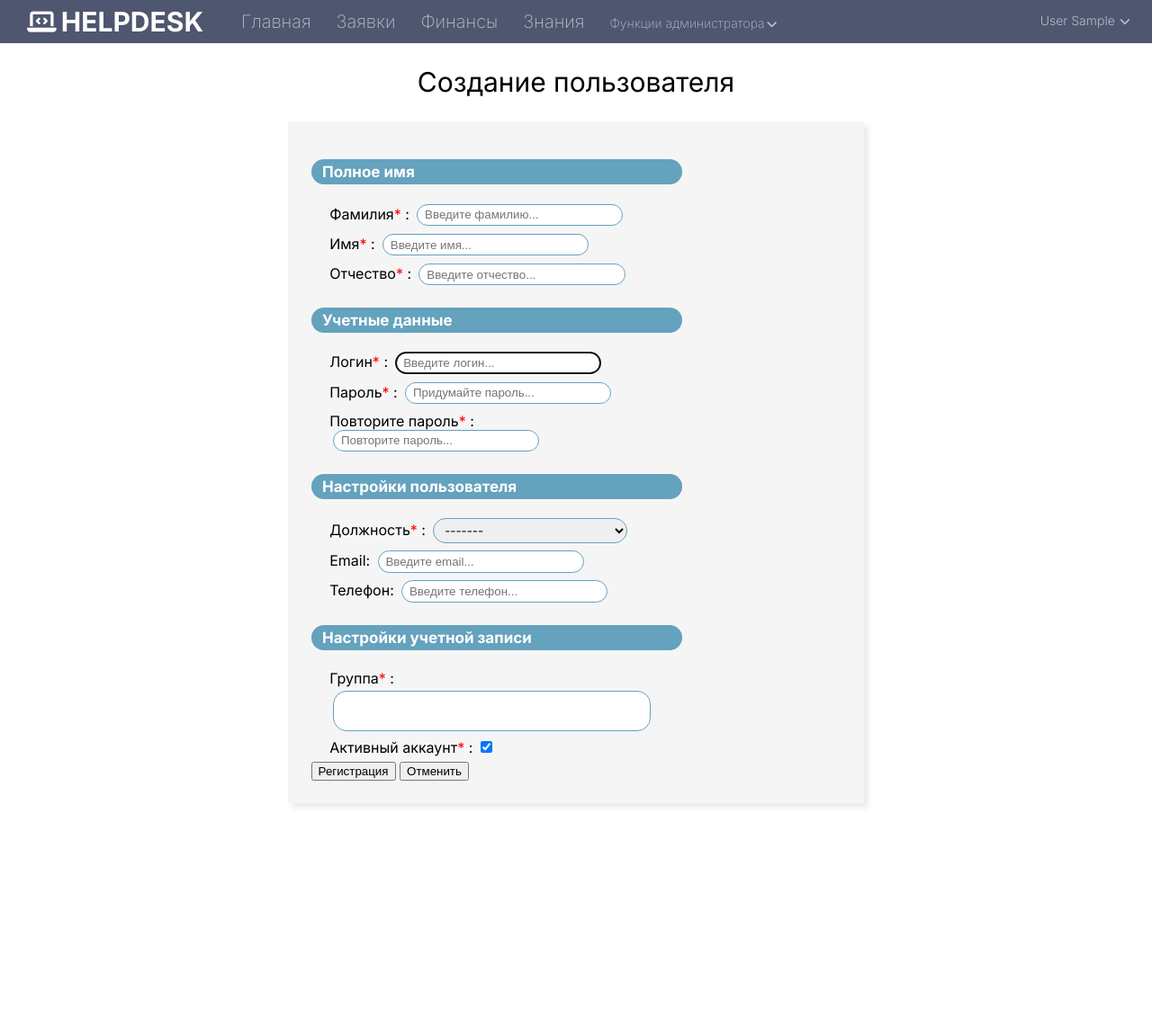
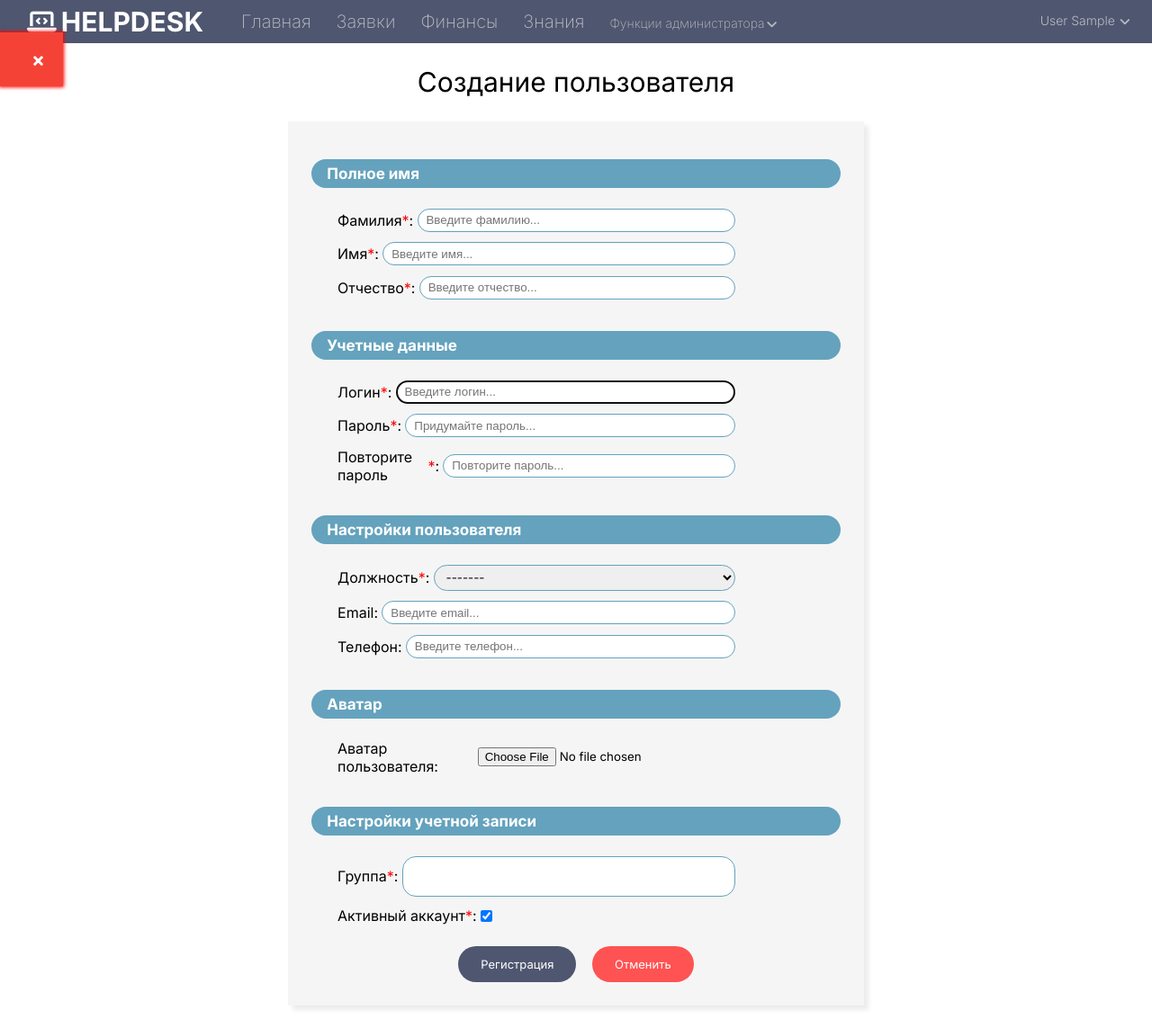
Before and after one commit to Coolpics127/helpdesk, a Django app: page /users/new_user in a window 1280 px wide. Shown: the whole page at 90% size. Before the commit the page ends 897 px from the top, so only its background shows below. Run offline with Django 5.2, Linux system fonts and the light colour scheme; a user stored in the database is signed in; tables that the repository leaves empty hold one stand-in row (values such as "Sample post"); data that the repository does not hold is empty; some libraries are stand-ins or nearby versions.

Commit message:
Добавлено добавление пользователей

```diff
--- a/helpdesk/main/static/main/css/new_user_2.css
+++ b/helpdesk/main/static/main/css/new_user_2.css
@@ -21,11 +21,7 @@ h2 {
 }
 
 .user_info{
-  width: 70%;
-}
-
-.avatar {
-  width: 30%;
+  width: 100%;
 }
 
 .rows {
@@ -50,6 +46,12 @@ h2 {
   border-radius: 20px;
 }
 
+.user_picture {
+  margin-top: 5%;
+  background-color: #64a2bd;
+  border-radius: 20px;
+}
+
 .user_settings_header {
   margin-top: 5%;
   background-color: #64a2bd;
@@ -66,12 +68,15 @@ p {
   margin-left: 5%;
   margin-top: 1%;
   margin-bottom: 1%;
+  display: flex;
+  align-items: center;
+  width: 75%;
 }
 
 .form-input {
+  width: 100%;
   margin-left: 1%;
   padding: 1% 1% 1% 2%;
-  width: 55%;
   border: 1px solid #64a2bd;
   border-radius: 15px;
 }
@@ -79,9 +84,14 @@ p {
 #id_job {
   margin-left: 1%;
   padding: 1% 1% 1% 2%;
-  width: 55%;
+  width: 100%;
   border: 1px solid #64a2bd;
   border-radius: 15px;
+  font-family: 'Inter', sans-serif;
+}
+
+#id_picture {
+  margin-left: 1%;
   font-family: 'Inter', sans-serif;
 }
 
@@ -89,7 +99,6 @@ p {
   width: 90%;
   height: 45px;
   margin-left: 1%;
-  margin-top: 1%;
   padding: 1% 1% 1% 2%;
   border: 1px solid #64a2bd;
   border-radius: 15px;
@@ -100,3 +109,77 @@ p {
 .asterix {
   color: red;
 }
+
+.buttons {
+  display: flex;
+  flex-direction: row;
+  justify-content: center;
+  align-items: center;
+  margin-top: 3%;
+  gap: 3%;
+
+}
+
+.submit_button {
+  background-color: #4F566F;
+  border: none;
+  padding: 12px 25px;
+  text-align: center;
+  font-family: 'Inter', sans-serif;
+  font-weight: 400;
+  text-decoration: none;
+  white-space: nowrap;
+  color: white;
+  font-size: 13px;
+  border-radius: 30px;
+}
+
+.cancel_button {
+  background-color: #ff5252;
+  border: none;
+  padding: 12px 25px;
+  text-align: center;
+  font-family: 'Inter', sans-serif;
+  font-weight: 400;
+  text-decoration: none;
+  white-space: nowrap;
+  color: white;
+  font-size: 13px;
+  border-radius: 30px;
+}
+
+/* The alert message box */
+.alert {
+  padding: 20px;
+  background-color: #f44336; /* Red */
+  box-shadow: 0px 0px 4px 1px red;
+  color: white;
+  font-family: 'Inter', sans-serif;
+  font-weight: 300;
+  font-size: 15px;
+  position: absolute;
+  bottom: 88%;
+  animation: 0.3s show ease;
+}
+
+@keyframes show {
+  from {bottom:100%}
+  to {bottom:88%}
+}
+
+/* The close button */
+.closebtn {
+  margin-left: 15px;
+  color: white;
+  font-weight: bold;
+  float: right;
+  font-size: 22px;
+  line-height: 20px;
+  cursor: pointer;
+  transition: all 0.2s ease;
+}
+
+/* When moving the mouse over the close button */
+.closebtn:hover {
+  color: black;
+}
--- a/helpdesk/main/static/main/css/user_list.css
+++ b/helpdesk/main/static/main/css/user_list.css
@@ -9,10 +9,9 @@ h2 {
 .query_bar {
 display: flex;
 flex-direction: row;
-justify-content: center;
+justify-content: space-evenly;
 align-items: center;
 margin-bottom: 10px;
-gap: 3%;
 }
 
 /* ---------- Оформление таблицы пользователей ---------- */
--- a/helpdesk/main/templates/main/new_user_2.html
+++ b/helpdesk/main/templates/main/new_user_2.html
@@ -13,6 +13,25 @@
 {% block title %}Создание пользователя{% endblock %}
 
 {% block main %}
+
+<div class="alert">
+    <span class="closebtn" onclick="this.ParentElement.style.display='none';">&times;</span>
+   {{ user_form.errors }}
+</div>
+
+<script>
+  var close = document.getElementsByClassName("closebtn");
+  var i;
+
+  for (i = 0; i < close.length; i++) {
+    close[i].onclick = function(){
+      var div = this.parentElement;
+      div.style.opacity = "0";
+      setTimeout(function(){ div.style.display = "none"; }, 600);
+    }
+  }
+</script>
+
 <h2>Создание пользователя</h2>
 
 <div class="main">
@@ -51,6 +70,14 @@
                         <p>Телефон: {{ profile_form.phone }}</p>
                     </div>
 
+                    <div class="user_picture">
+                        <h3 class="header">Аватар</h3>
+                    </div>
+
+                    <div class="rows">
+                        <p>Аватар пользователя: {{ profile_form.picture }}</p>
+                    </div>
+
                     <div class="user_settings_header">
                         <h3 class="header">Настройки учетной записи</h3>
                     </div>
@@ -61,13 +88,11 @@
                     </div>
 
                     <div class="buttons">
-               <button type="submit">Регистрация</button>
-               <button type="button">Отменить</button>
+                       <button type="submit" class="submit_button">Регистрация</button>
+                       <button type="button" class="cancel_button">Отменить</button>
                    </div>
-
                 </form>
             </div>
-        <div class="avatar"></div>
     </div>
 </div>
 
--- a/helpdesk/main/views.py
+++ b/helpdesk/main/views.py
@@ -34,8 +34,6 @@ def register(request):
         user_form = New_user_form(request.POST)
         profile_form = New_user_profile_form(request.POST)
         if user_form.is_valid() and profile_form.is_valid():
-            #form1.save()
-            #username = form1.cleaned_data.get('username')
             user = user_form.save()
             profile = profile_form.save(commit = False)
             profile.user = user
```
Lines whose indentation alone changed are shown as unchanged.
